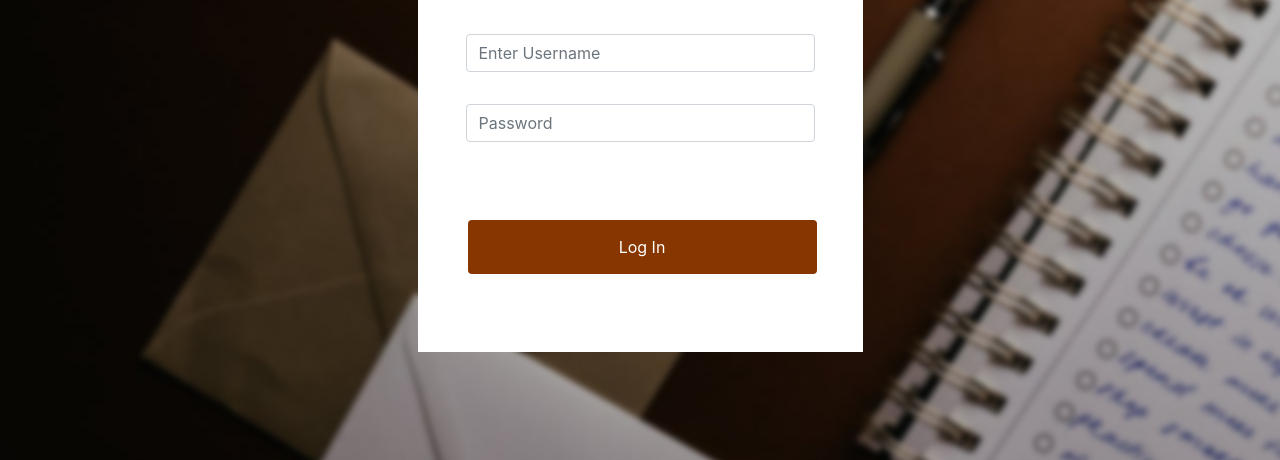
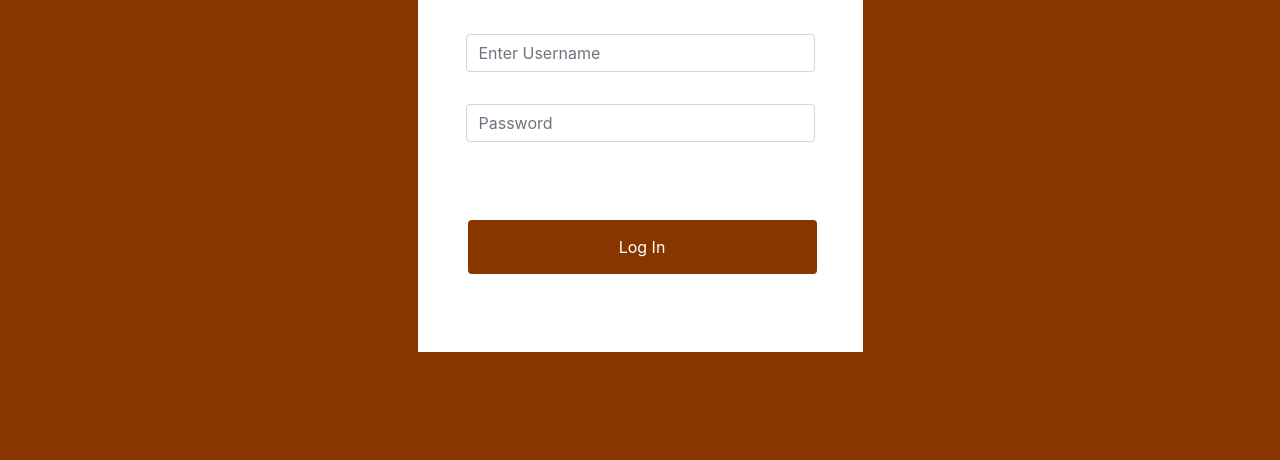
Before and after one commit to bijiraju/todolist, a plain HTML site: page index.html in a window 1280 px wide. Shown: the part 340-800 px from the top of the page. Drawn offline with nearby package versions, Linux system fonts and the light colour scheme.

Commit message:
Update index.html

```diff
--- a/index.html
+++ b/index.html
@@ -17,7 +17,7 @@
      <link rel="stylesheet" href="css/style.css">
 </head>
 
-<body style="background-image: url('/images/todobg.jpg');">
+<body style="background-color: #873600;height: 100%;">
     <section class="vh-100">
         <div class="mask d-flex align-items-center h-100">
             <div class="container mt-5">
```
